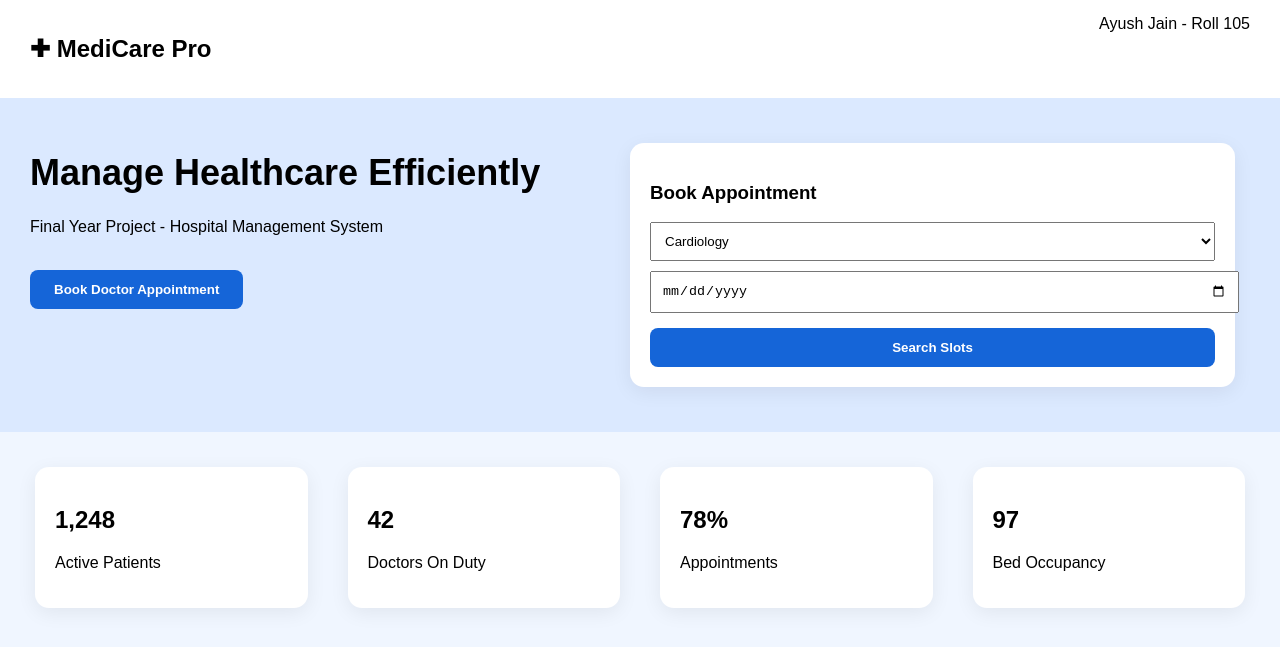
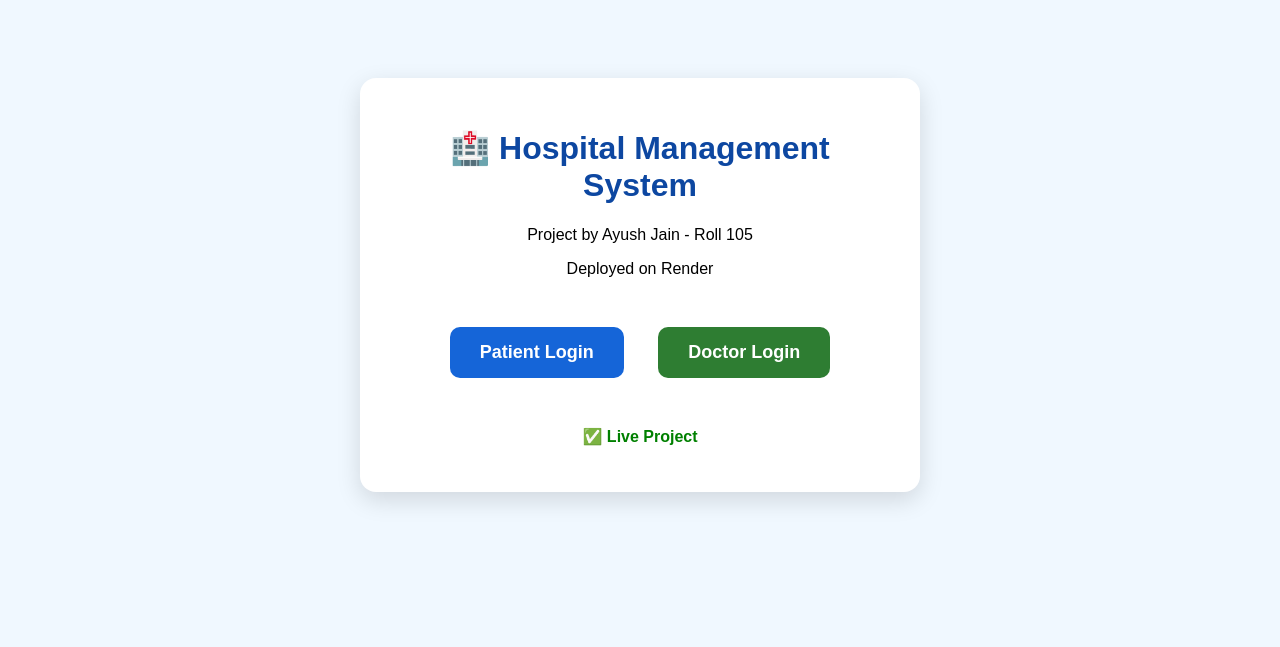
Before and after one commit to aayushjain7325-cloud/hospital-management-system, a plain HTML site: page src/main/resources/static/index.html in a window 1280 px wide. Drawn offline with Linux system fonts and the light colour scheme.

Commit message:
Update index.html for Hospital Management System

```diff
--- a/src/main/resources/static/index.html
+++ b/src/main/resources/static/index.html
@@ -1,35 +1,25 @@
-
 <!DOCTYPE html>
 <html>
-<head>
-<title>MediCare Pro </title>
+<head><title>Hospital Management</title>
 <style>
-body{font-family:sans-serif;background:#f0f6ff;margin:0}
-nav{background:white;padding:15px 30px;display:flex;justify-content:space-between;box-shadow:0 2px 10px #0001}
-.btn{background:#1565d8;color:white;padding:12px 24px;border:none;border-radius:8px;font-weight:bold}
-.card{background:white;border-radius:14px;padding:20px;box-shadow:0 5px 20px #0001;margin:15px}
+body{font-family:sans-serif;background:#f0f8ff;text-align:center;padding-top:50px}
+h1{color:#0d47a1}
+.btn{display:inline-block;padding:15px 30px;margin:15px;border-radius:10px;color:white;text-decoration:none;font-weight:bold;font-size:18px}
+.p{background:#1565d8}
+.d{background:#2e7d32}
+.card{background:white;max-width:500px;margin:20px auto;padding:30px;border-radius:16px;box-shadow:0 8px 25px #0002}
 </style>
 </head>
 <body>
-<nav><h2>✚ MediCare Pro</h2><div>Ayush Jain - Roll 105</div></nav>
-<div style="padding:30px;display:flex;gap:20px;flex-wrap:wrap;background:#dbe9ff">
-<div style="flex:1">
-<h1 style="font-size:36px">Manage Healthcare Efficiently</h1>
-<p>Final Year Project - Hospital Management System</p><br>
-<button class="btn">Book Doctor Appointment</button>
-</div>
-<div class="card" style="flex:1;min-width:300px">
-<h3>Book Appointment</h3>
-<select style="width:100%;padding:10px"><option>Cardiology</option><option>Neurology</option></select>
-<input type="date" style="width:100%;padding:10px;margin-top:10px">
-<button class="btn" style="width:100%;margin-top:15px">Search Slots</button>
-</div>
-</div>
-<div style="display:grid;grid-template-columns:1fr 1fr 1fr 1fr;gap:10px;padding:20px">
-<div class="card"><h2>1,248</h2><p>Active Patients</p></div>
-<div class="card"><h2>42</h2><p>Doctors On Duty</p></div>
-<div class="card"><h2>78%</h2><p>Appointments</p></div>
-<div class="card"><h2>97</h2><p>Bed Occupancy</p></div>
+<div class="card">
+<h1>🏥 Hospital Management System</h1>
+<p>Project by Ayush Jain - Roll 105</p>
+<p>Deployed on Render</p>
+<br>
+<a href="patient.html" class="btn p">Patient Login</a>
+<a href="doctor.html" class="btn d">Doctor Login</a>
+<br><br>
+<p style="color:green;font-weight:bold">✅ Live Project</p>
 </div>
 </body>
 </html>
```
